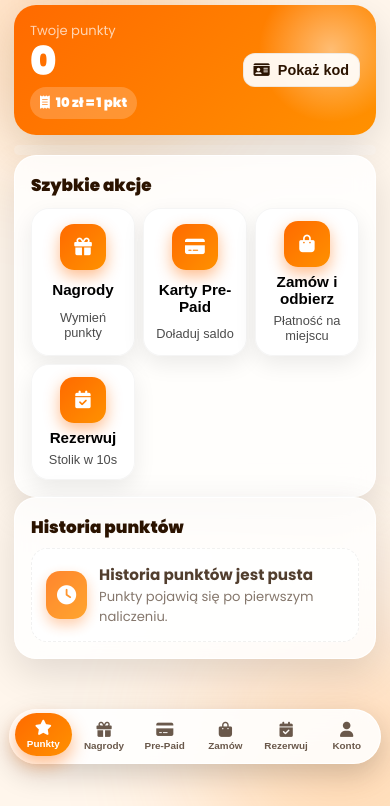
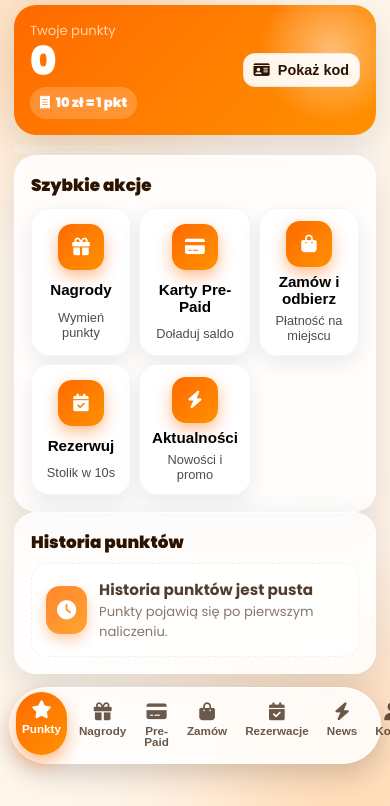
Before and after one commit to zxq041/Milkshake-Beta, a plain HTML site: page index.html in a window 390 px wide. Shown: the part 70-876 px from the top of the page. Drawn offline with Linux system fonts and the light colour scheme.

Commit message:
Update index.html

```diff
--- a/index.html
+++ b/index.html
@@ -5,9 +5,11 @@
   <meta name="viewport" content="width=device-width, initial-scale=1.0, viewport-fit=cover" />
   <title>Milk</title>
 
+  <!-- PWA -->
   <meta name="theme-color" content="#FF6A00" />
   <link rel="manifest" href="manifest.webmanifest" />
-  <link rel="apple-touch-icon" href="icons/icon-192.png" />
+  <link rel="icon" href="favicon.png" />
+  <link rel="apple-touch-icon" href="favicon.png" />
 
   <link rel="preconnect" href="https://fonts.googleapis.com">
   <link rel="preconnect" href="https://fonts.gstatic.com" crossorigin>
@@ -44,7 +46,6 @@
       padding-bottom: calc(118px + var(--safe-bottom));
     }
 
-    /* Decorative blobs */
     .blob{
       position:fixed;z-index:-1;filter:blur(70px);opacity:.33;
       width:280px;height:280px;border-radius:50%;
@@ -55,7 +56,6 @@
     .blob.b1{top:-70px;left:-70px}
     .blob.b2{bottom:-110px;right:-90px;transform:rotate(25deg)}
 
-    /* Topbar */
     .topbar{
       position:sticky;top:0;z-index:20;
       padding: calc(10px + var(--safe-top)) 14px 10px;
@@ -76,9 +76,7 @@
       border:2px solid rgba(255,255,255,.9);
       overflow:hidden;
     }
-    .logo-wrap img{
-      width:100%;height:100%;object-fit:cover;border-radius:50%;
-    }
+    .logo-wrap img{width:100%;height:100%;object-fit:cover;border-radius:50%;}
     .pill{
       background:var(--grad);
       color:#fff;font-weight:900;font-size:.85rem;
@@ -87,7 +85,6 @@
       box-shadow:0 6px 16px rgba(255,106,0,.35);
     }
 
-    /* Layout */
     .container{padding:14px;max-width:820px;margin:0 auto;}
     .stack{display:flex;flex-direction:column;gap:12px;}
     .card{
@@ -109,7 +106,6 @@
     .muted{opacity:.82;font-size:.95rem;line-height:1.55}
     .tiny{font-size:.82rem;opacity:.7}
 
-    /* Inputs */
     label{font-size:.9rem;font-weight:900;margin:8px 0 6px;display:block}
     input,select,textarea{
       width:100%;padding:12px 14px;border-radius:14px;
@@ -147,7 +143,6 @@
     .btn-wide{width:100%;}
     .btn:disabled{opacity:.6;cursor:not-allowed}
 
-    /* Tabs */
     .tab{display:none;animation:fade .22s ease}
     .tab.active{display:block}
     @keyframes fade{
@@ -155,7 +150,6 @@
       to{opacity:1;transform:none}
     }
 
-    /* Points hero */
     .points-hero{
       background:var(--grad);color:#fff;border-radius:22px;padding:16px;
       display:grid;grid-template-columns:1fr auto;gap:10px;align-items:center;
@@ -168,6 +162,7 @@
       pointer-events:none;
     }
     #showCodeBtn{position:relative;z-index:2;}
+
     .points-count{font-size:2.5rem;font-weight:900;letter-spacing:.6px;line-height:1;}
     .points-sub{display:flex;gap:8px;align-items:center;margin-top:6px;flex-wrap:wrap;}
     .chip{
@@ -178,7 +173,6 @@
     .progress{margin-top:10px;background:rgba(255,255,255,.24);height:10px;border-radius:999px;overflow:hidden;}
     .progress > div{height:100%;background:rgba(255,255,255,.96);width:0%;transition:width .35s ease;border-radius:999px;}
 
-    /* Quick actions */
     .quick-grid{display:grid;grid-template-columns:repeat(3,1fr);gap:8px;margin-top:10px;}
     .quick{
       background:var(--glass-strong);border:1px solid rgba(0,0,0,.04);
@@ -196,7 +190,6 @@
     .quick b{font-size:.95rem;font-weight:900}
     .quick span{font-size:.8rem;opacity:.7}
 
-    /* Rewards */
     .reward{
       display:flex;gap:12px;align-items:center;justify-content:space-between;
       background:var(--glass-strong);border-radius:18px;padding:12px;
@@ -210,7 +203,13 @@
     .reward-title{font-weight:900}
     .reward + .reward{margin-top:10px}
 
-    /* Reservations */
+    .news{
+      background:var(--glass-strong);border-radius:18px;padding:12px;border:1px solid rgba(0,0,0,.04);
+      box-shadow:var(--shadow-soft);
+    }
+    .news h4{font-size:1.05rem;margin-bottom:6px;font-weight:900}
+    .news .date{font-size:.82rem;opacity:.65;margin-bottom:6px}
+
     .res-item{
       padding:10px;border-radius:14px;background:#fff;border:1px solid #eee;display:grid;gap:4px;
     }
@@ -218,7 +217,7 @@
     .res-actions{display:flex;gap:8px;margin-top:6px;flex-wrap:wrap;}
     .divider{height:1px;background:rgba(0,0,0,.06);margin:4px 0 0;}
 
-    /* Order & pickup */
+    /* Zamów i odbierz */
     .menu-list{display:grid;gap:10px;}
     .menu-item{
       background:var(--glass-strong);
@@ -236,6 +235,7 @@
     .menu-title{font-weight:900}
     .menu-desc{font-size:.85rem;opacity:.7}
     .menu-price{font-weight:900}
+
     .cart-line{
       display:flex;align-items:center;justify-content:space-between;gap:8px;
       background:#fff;border:1px solid #eee;border-radius:12px;padding:8px 10px;
@@ -246,7 +246,6 @@
       background:rgba(0,0,0,.06);
     }
 
-    /* Account UI */
     .account-hero{display:flex;gap:12px;align-items:center;}
     .avatar{
       width:56px;height:56px;border-radius:16px;background:var(--grad);display:grid;place-items:center;
@@ -254,6 +253,7 @@
     }
     .account-name{font-weight:900;font-size:1.1rem}
     .account-mail{font-size:.9rem;opacity:.75}
+
     .list{display:flex;flex-direction:column;gap:8px;}
     .list-item{
       background:var(--glass-strong);border:1px solid rgba(0,0,0,.04);
@@ -270,7 +270,6 @@
     .li-title{font-weight:900}
     .li-sub{font-size:.85rem;opacity:.7}
 
-    /* Auth */
     .auth-wrap{display:grid;gap:10px;}
     .auth-btn{width:100%;justify-content:center;font-weight:900;}
     .auth-btn.google{background:#fff;border:2px solid #eee;}
@@ -279,7 +278,6 @@
     .auth-sep::before,.auth-sep::after{content:"";flex:1;height:1px;background:rgba(0,0,0,.08);}
     .auth-sep span{font-size:.85rem;opacity:.7;font-weight:800;}
 
-    /* Subpages */
     .subpage{
       position:fixed;inset:0;background:var(--bg);z-index:80;display:none;flex-direction:column;
       animation:slideIn .25s ease;padding-bottom: calc(20px + var(--safe-bottom));
@@ -299,7 +297,6 @@
     }
     .sub-title{font-weight:900;font-size:1.05rem}
 
-    /* Empty */
     .empty{
       background:var(--glass-strong);padding:14px;border-radius:16px;border:1px dashed rgba(0,0,0,.07);
       display:flex;gap:12px;align-items:center;
@@ -309,87 +306,31 @@
       box-shadow:0 6px 14px rgba(255,106,0,.4);
     }
 
-    /* Bottom nav — FIX 6 tabs on phones */
     .bottom-nav{
-      position:fixed;
-      left:0; right:0;
-      bottom:10px;
-      z-index:50;
-      display:flex;
-      justify-content:center;
-      pointer-events:none;
-    }
-
+      position:fixed;left:0;right:0;bottom:10px;z-index:50;display:flex;justify-content:center;pointer-events:none;
+    }
     .nav-wrap{
       pointer-events:auto;
       width:min(820px,calc(100% - 18px));
-      background:rgba(255,255,255,.88);
+      background:rgba(255,255,255,.85);
       backdrop-filter:blur(16px);
       border:1px solid rgba(255,255,255,.98);
       box-shadow:0 10px 28px rgba(0,0,0,.18);
-      border-radius:999px;
-      padding:6px 6px;
-
-      display:flex;
-      gap:6px;
-      align-items:stretch;
-    }
-
+      border-radius:999px;padding:6px;
+      display:grid;grid-template-columns:repeat(7,1fr);gap:6px;
+    }
     .nav-btn{
-      flex:1 1 0;
-      min-width:0;
-      background:transparent;
-      border:none;
-      cursor:pointer;
-      border-radius:999px;
-      padding:8px 4px;
-
-      display:flex;
-      flex-direction:column;
-      align-items:center;
-      justify-content:center;
-      gap:4px;
-
-      font-weight:900;
-      color:var(--text);
-      opacity:.7;
-      transition:.2s all;
-      -webkit-tap-highlight-color: transparent;
-
-      white-space:nowrap;
-      overflow:hidden;
-      text-overflow:ellipsis;
-    }
-
-    .nav-btn i{
-      font-size:clamp(.95rem, 2.8vw, 1.12rem);
-      line-height:1;
-    }
-
-    .nav-btn .lbl{
-      font-size:clamp(.62rem, 2.2vw, .73rem);
-      line-height:1.05;
-      text-align:center;
-    }
-
+      background:transparent;border:none;cursor:pointer;border-radius:999px;
+      padding:9px 6px;display:flex;flex-direction:column;align-items:center;gap:4px;
+      font-weight:900;color:var(--text);opacity:.7;transition:.2s all;-webkit-tap-highlight-color: transparent;
+    }
+    .nav-btn i{font-size:1.12rem}
     .nav-btn.active{
-      background:var(--grad);
-      color:#fff;
-      opacity:1;
-      transform:translateY(-2px);
+      background:var(--grad);color:#fff;opacity:1;transform:translateY(-2px);
       box-shadow:0 8px 18px rgba(255,106,0,.45);
     }
-
-    @media (max-width:420px){
-      .nav-wrap{ gap:4px; padding:5px; }
-      .nav-btn{ padding:7px 2px; gap:3px; }
-    }
-    @media (max-width:360px){
-      .nav-btn i{ font-size:.9rem; }
-      .nav-btn .lbl{ font-size:.6rem; }
-    }
-
-    /* Toast */
+    .nav-btn .lbl{font-size:.73rem;line-height:1}
+
     .toast{
       position:fixed;left:50%;bottom: calc(126px + var(--safe-bottom));
       transform:translateX(-50%) translateY(8px);
@@ -400,10 +341,8 @@
     .toast.show{opacity:1;transform:translateX(-50%) translateY(0)}
     .toast.danger{background:var(--danger)}
 
-    /* ---------- MODAL / BOTTOM SHEET (Kod) ---------- */
     .modal{position:fixed; inset:0; z-index:100; display:none;}
     .modal.show{display:block;}
-
     .modal-backdrop{
       position:absolute; inset:0;
       background:rgba(0,0,0,.35);
@@ -411,7 +350,6 @@
       animation:fadeBg .18s ease;
     }
     @keyframes fadeBg{from{opacity:0}to{opacity:1}}
-
     .modal-sheet{
       position:absolute; left:0; right:0; bottom:0;
       background: var(--glass-strong);
@@ -422,12 +360,10 @@
       animation:sheetUp .22s ease forwards;
     }
     @keyframes sheetUp{to{transform:translateY(0)}}
-
     .modal-handle{
       width:46px; height:5px; border-radius:999px;
       background:rgba(0,0,0,.12); margin:6px auto 10px;
     }
-
     .modal-header{
       display:flex; align-items:center; justify-content:space-between;
       margin-bottom:10px;
@@ -438,13 +374,11 @@
       -webkit-background-clip:text;
       -webkit-text-fill-color:transparent;
     }
-
     .modal-close{
       width:40px; height:40px; border-radius:12px; border:none; cursor:pointer;
       background:#fff; display:grid; place-items:center;
       box-shadow: var(--shadow-soft);
     }
-
     .modal-code-box{
       background:#0f0f0f; color:#fff;
       border-radius:18px; padding:18px 14px;
@@ -463,6 +397,7 @@
     }
     @media (max-width:380px){
       .quick-grid{grid-template-columns:1fr 1fr}
+      .nav-wrap{gap:4px}
     }
   </style>
 </head>
@@ -526,6 +461,12 @@
             <i class="fa-solid fa-calendar-check"></i>
             <b>Rezerwuj</b>
             <span>Stolik w 10s</span>
+          </button>
+
+          <button class="quick" data-go="news">
+            <i class="fa-solid fa-bolt"></i>
+            <b>Aktualności</b>
+            <span>Nowości i promo</span>
           </button>
         </div>
       </div>
@@ -684,6 +625,15 @@
         <div class="subtitle">Twoje rezerwacje</div>
         <div id="reservationsList" class="muted"></div>
       </div>
+    </section>
+
+    <!-- TAB: AKTUALNOŚCI -->
+    <section id="tab-news" class="tab">
+      <div class="card">
+        <div class="title">Aktualności</div>
+        <p class="muted">Nowości, promocje i ogłoszenia z MilkShake Bar.</p>
+      </div>
+      <div class="card stack" id="newsList"></div>
     </section>
 
     <!-- TAB: KONTO -->
@@ -875,7 +825,10 @@
         <i class="fa-solid fa-bag-shopping"></i><div class="lbl">Zamów</div>
       </button>
       <button class="nav-btn" data-tab="res">
-        <i class="fa-solid fa-calendar-check"></i><div class="lbl">Rezerwuj</div>
+        <i class="fa-solid fa-calendar-check"></i><div class="lbl">Rezerwacje</div>
+      </button>
+      <button class="nav-btn" data-tab="news">
+        <i class="fa-solid fa-bolt"></i><div class="lbl">News</div>
       </button>
       <button class="nav-btn" data-tab="account">
         <i class="fa-solid fa-user"></i><div class="lbl">Konto</div>
@@ -925,18 +878,18 @@
   </div>
 
   <script>
-    // ---------- PWA ----------
+    // rejestracja SW do PWA
     if ("serviceWorker" in navigator) {
       window.addEventListener("load", () => navigator.serviceWorker.register("sw.js"));
     }
 
-    // ---------- Tabs ----------
     const tabs = {
       points: document.getElementById("tab-points"),
       rewards: document.getElementById("tab-rewards"),
       prepaid: document.getElementById("tab-prepaid"),
       order: document.getElementById("tab-order"),
       res: document.getElementById("tab-res"),
+      news: document.getElementById("tab-news"),
       account: document.getElementById("tab-account"),
     };
     const navButtons = document.querySelectorAll(".nav-btn");
@@ -948,7 +901,6 @@
     navButtons.forEach(btn => btn.addEventListener("click", () => openTab(btn.dataset.tab)));
     document.querySelectorAll("[data-go]").forEach(b=> b.addEventListener("click", ()=> openTab(b.dataset.go)));
 
-    // ---------- Toast ----------
     const toast = document.getElementById("toast");
     const toastText = document.getElementById("toastText");
     function showToast(msg, danger=false){
@@ -958,7 +910,6 @@
       setTimeout(()=>toast.classList.remove("show"), 3200);
     }
 
-    // ---------- Storage ----------
     const store = {
       get(key, fallback){
         try { return JSON.parse(localStorage.getItem(key)) ?? fallback; }
@@ -967,7 +918,6 @@
       set(key, val){ localStorage.setItem(key, JSON.stringify(val)); }
     };
 
-    // ---------- Clear points history once ----------
     (function clearHistoryOnce(){
       const didClear = store.get("didClearHistoryOnce", false);
       if(!didClear){
@@ -976,7 +926,6 @@
       }
     })();
 
-    // ---------- Loyalty code modal ----------
     const loyaltyCodeEl = document.getElementById("loyaltyCode");
     const showCodeBtn   = document.getElementById("showCodeBtn");
     const copyCodeBtn   = document.getElementById("copyCodeBtn");
@@ -1048,7 +997,7 @@
     // ---------- Rewards ----------
     const rewards = [
       { id:"shake_small", title:"Milkshake mały", cost:80, icon:"fa-ice-cream", desc:"Dowolny smak" },
-      { id:"shake_big", title:"Milkshake duży", cost:120, icon:"fa-glass-whiskey", desc:"Z dodatkami" },
+      { id:"shake_big", title:"Milkshake duży", cost:120, icon:"fa-glass-whiskey", desc:"Ekstra dodatki" },
       { id:"dessert", title:"Dowolny deser", cost:150, icon:"fa-cookie-bite", desc:"Z gabloty" },
       { id:"breakfast", title:"Śniadanie", cost:200, icon:"fa-egg", desc:"Na miejscu" },
     ];
@@ -1212,7 +1161,7 @@
       });
     }
 
-    // ---------- Order & pickup ----------
+    // ---------- Zamów i odbierz ----------
     const menuItems = [
       { id:"m1", title:"Milkshake klasyczny", price:18, icon:"fa-ice-cream", desc:"Dowolny smak" },
       { id:"m2", title:"Milkshake premium", price:24, icon:"fa-glass-whiskey", desc:"Z dodatkami" },
@@ -1397,6 +1346,27 @@
     }
 
     submitOrderBtn.addEventListener("click", submitOrder);
+
+    // ---------- News ----------
+    const news = store.get("news", [
+      { title:"Happy Hour 15–18!", date:"Dzisiaj", body:"Wpadnij na promo milkshake’y i desery. Szczegóły w lokalu." },
+      { title:"Nowy smak: Mango-Lassi", date:"Ten tydzień", body:"Egzotyczna nowość już w menu w Słupsku i Rowach." },
+    ]);
+    const newsListEl = document.getElementById("newsList");
+    function renderNews(){
+      newsListEl.innerHTML = news.length ? news.map(n => `
+        <div class="news">
+          <div class="date">${n.date}</div>
+          <h4>${n.title}</h4>
+          <p class="muted">${n.body}</p>
+        </div>
+      `).join("") : `
+        <div class="empty">
+          <div class="icon"><i class="fa-solid fa-bolt"></i></div>
+          <div><b>Brak aktualności</b><div class="tiny">Sprawdź ponownie później.</div></div>
+        </div>
+      `;
+    }
 
     // ---------- Reservations ----------
     const resForm = document.getElementById("reservationForm");
@@ -1544,6 +1514,7 @@
     renderMenu();
     renderCart();
     renderOrders();
+    renderNews();
     renderReservations();
     renderAccount();
     openTab("points");
```
